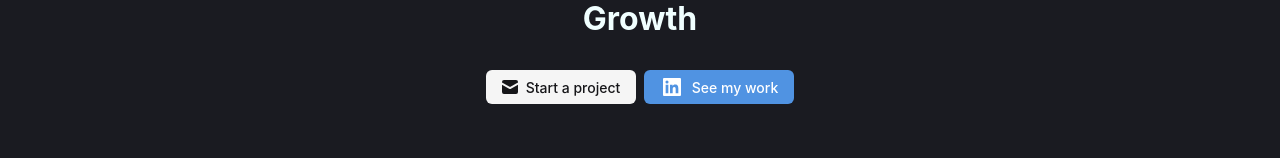
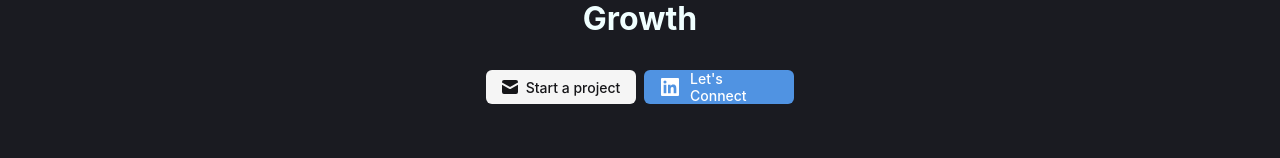
Before and after one commit to joeokat/Portfolio2.0, a React (Create React App) app: page / in a window 1280 px wide. Shown: the part 451-609 px from the top of the page. Built offline with nearby package versions, Linux system fonts and the light colour scheme.

Commit message:
Update Profile.jsx

```diff
--- a/src/components/Profile.jsx
+++ b/src/components/Profile.jsx
@@ -34,7 +34,7 @@ export default function Profile() {
           rel="noreferrer"
         >
           <img src={linkedin} alt="" />
-          See my work
+          Let's Connect
         </a>
       </div>
     </div>
```
